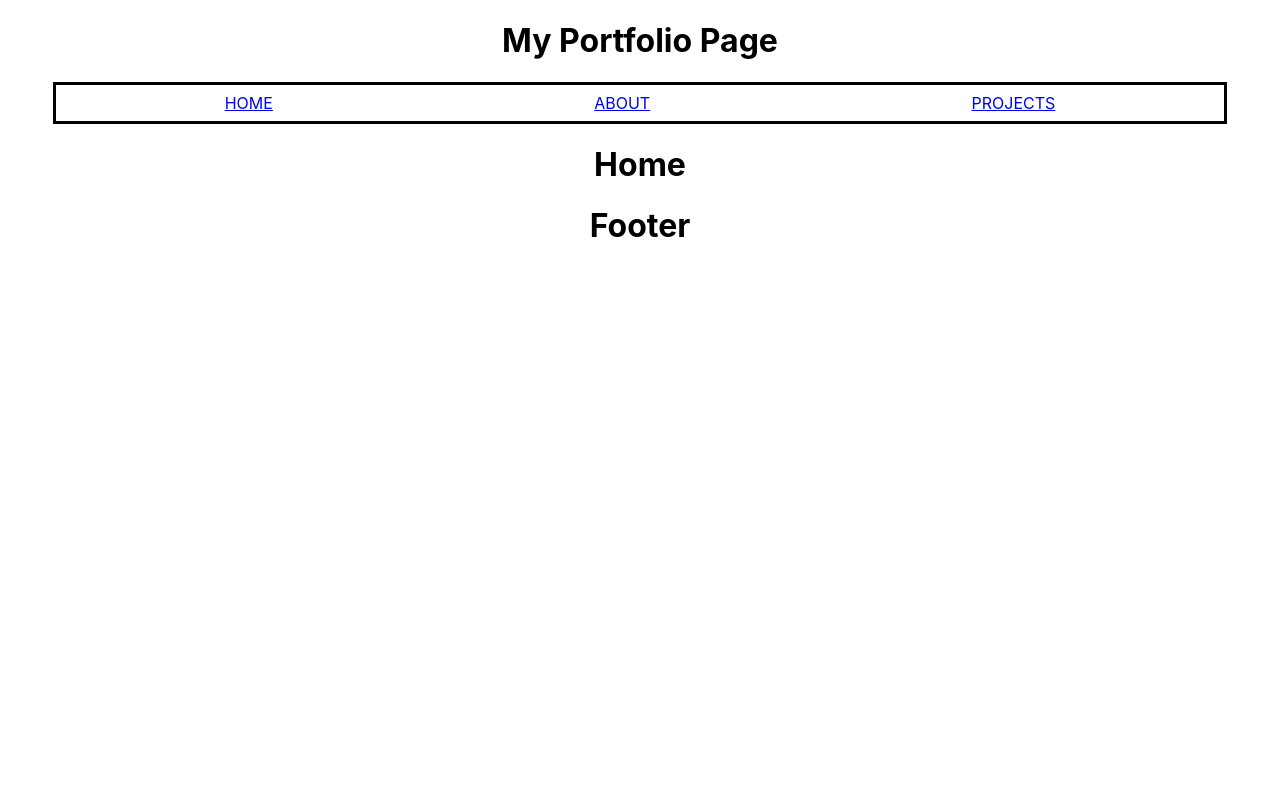
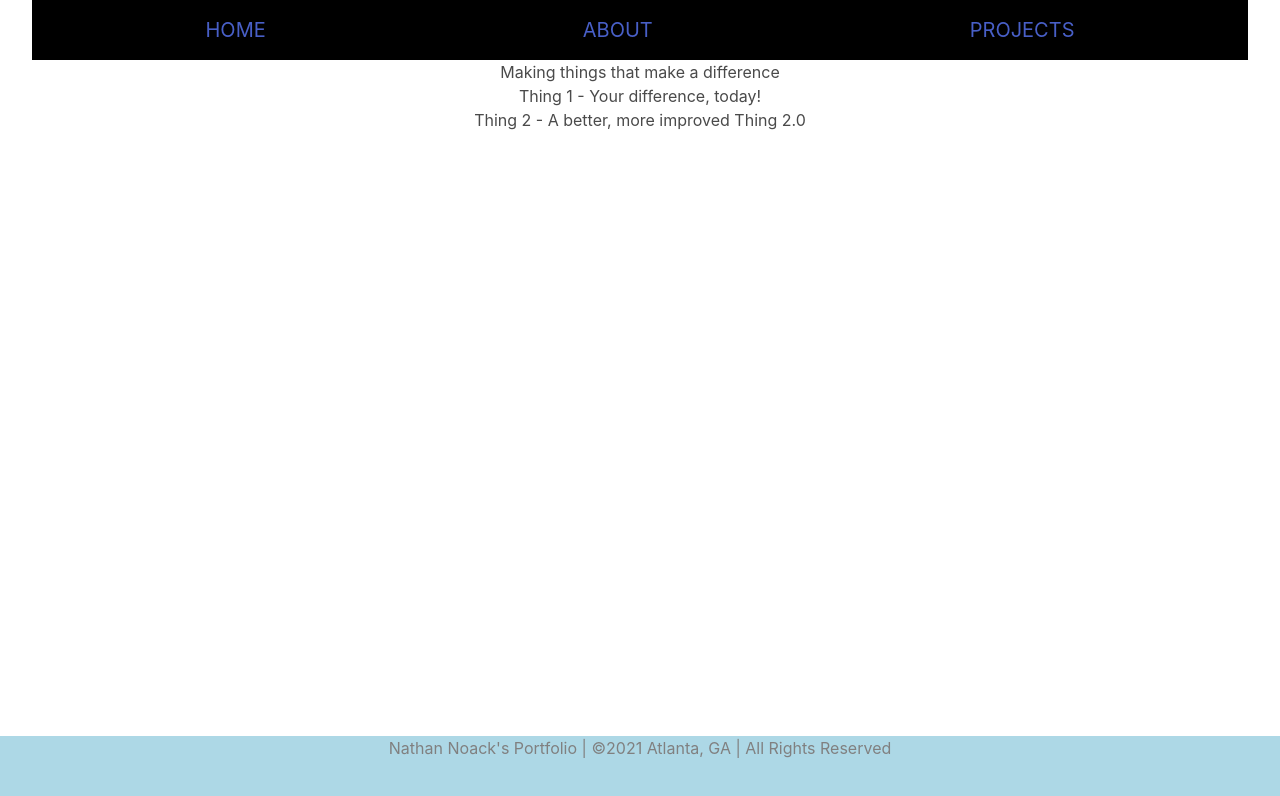
Before and after one commit to underdoggum/express_react_lab_frontend, a React (Create React App) app: page / in a window 1280 px wide. Shown: the top 796 px of the page. Built offline with nearby package versions, Linux system fonts and the light colour scheme.

Commit message:
some more styling

```diff
--- a/package.json
+++ b/package.json
@@ -7,6 +7,7 @@
     "@testing-library/react": "^11.2.7",
     "@testing-library/user-event": "^12.8.3",
     "react": "^17.0.2",
+    "react-bulma-components": "^4.0.7",
     "react-dom": "^17.0.2",
     "react-router": "^6.0.1",
     "react-router-dom": "^6.0.1",
--- a/public/index.html
+++ b/public/index.html
@@ -24,7 +24,7 @@
       work correctly both with client-side routing and a non-root public URL.
       Learn how to configure a non-root public URL by running `npm run build`.
     -->
-    <title>React App</title>
+    <title>Nathan Noack</title>
   </head>
   <body>
     <noscript>You need to enable JavaScript to run this app.</noscript>
--- a/src/App.css
+++ b/src/App.css
@@ -2,37 +2,12 @@
   text-align: center;
 }
 
-.App-logo {
-  height: 40vmin;
-  pointer-events: none;
+.Footer {
+  background-color: lightblue;
+  width: 100%;
+  position: absolute;
+  bottom: 0;
+  left: 50%;
+  height: 4em;
+  transform: translate(-50%, 0);
 }
-
-@media (prefers-reduced-motion: no-preference) {
-  .App-logo {
-    animation: App-logo-spin infinite 20s linear;
-  }
-}
-
-.App-header {
-  background-color: #282c34;
-  min-height: 100vh;
-  display: flex;
-  flex-direction: column;
-  align-items: center;
-  justify-content: center;
-  font-size: calc(10px + 2vmin);
-  color: white;
-}
-
-.App-link {
-  color: #61dafb;
-}
-
-@keyframes App-logo-spin {
-  from {
-    transform: rotate(0deg);
-  }
-  to {
-    transform: rotate(360deg);
-  }
-}
--- a/src/App.js
+++ b/src/App.js
@@ -1,4 +1,5 @@
 import './App.css';
+import "bulma/css/bulma.min.css";
 import { Route, Routes } from "react-router-dom";
 // import components
 import Header from './components/Header';
--- a/src/components/Footer.jsx
+++ b/src/components/Footer.jsx
@@ -1,6 +1,8 @@
 const Footer = props => {
   return (
-    <h1>Footer</h1>
+    <div style={{color: "gray"}} className="Footer">
+      <p>Nathan Noack's Portfolio | &copy;2021 Atlanta, GA | All Rights Reserved</p>
+    </div>
   )
 }
 
--- a/src/components/Header.jsx
+++ b/src/components/Header.jsx
@@ -6,15 +6,16 @@ const Header = props => {
   const navStyle = {
     display: "flex",
     justifyContent: "space-around",
-    border: "3px solid black",
-    padding: "8px",
-    width: "90%",
-    margin: "auto"
+    backgroundColor: "black",
+    padding: "0.75em",
+    width: "95%",
+    margin: "auto",
+    fontSize: "1.25em",
+    color: "lightblue"
   };
 
   return (
     <header>
-      <h1>My Portfolio Page</h1>
       <nav style={navStyle}>
         <Link to="/">
           <div>HOME</div>
--- a/src/pages/About.jsx
+++ b/src/pages/About.jsx
@@ -22,7 +22,9 @@ const About = props => {
     return (
       <div>
         <h2>{about.name}</h2>
-        <h3>{about.email}</h3>
+        <img src={about.headshot} alt={`headshot of ${about.name}`} width={400} />
+        <h3>Email: <a href={`mailto:${about.email}`}>{about.email}</a></h3>
+        <h3>How {about.name.split(" ")[0]} came to be:</h3>
         <p>{about.bio}</p>
       </div>
     )
--- a/src/pages/Home.jsx
+++ b/src/pages/Home.jsx
@@ -1,6 +1,16 @@
 const Home = props => {
   return (
-    <h1>Home</h1>
+    <div className="Home">
+      <h1>Making things that make a difference</h1>
+      <div className="things">
+        <div className="left">
+          Thing 1 - Your difference, today!
+        </div>
+        <div className="right">
+          Thing 2 - A better, more improved Thing 2.0
+        </div>
+      </div>
+    </div>
   )
 }
 
--- a/src/pages/Projects.jsx
+++ b/src/pages/Projects.jsx
@@ -1,4 +1,5 @@
 import { useState, useEffect } from "react";
+import { Button } from "react-bulma-components";
 
 
 const Projects = props => {
@@ -20,16 +21,17 @@ const Projects = props => {
   const loaded = () => {
     return projects.map(project => {
       return (
-        <div>
-          <h1>{project.name}</h1>
-          {console.log(project.image)}
-          <img src={project.image} alt={`screenshot of ${project.name}`} width={400} />
+        <div style={{marginTop: "3em"}}>
+          <h1 className="title is-3">{project.name}</h1>
+          <a href={project.live}>
+            <img src={project.image} alt={`screenshot of ${project.name}`} width={400} />
+          </a>
           <br />
           <a href={project.git}>
-            <button>Github</button>
+            <Button mt="3" color="link is-light">Github</Button>
           </a>
           <a href={project.live}>
-            <button>Live site</button>
+            <Button mt="3" ml="5" color="link">Live Site</Button>
           </a>
         </div>
       )
```
Also changed, not shown: 2 other files (tests, documents, lock files or other folders).
